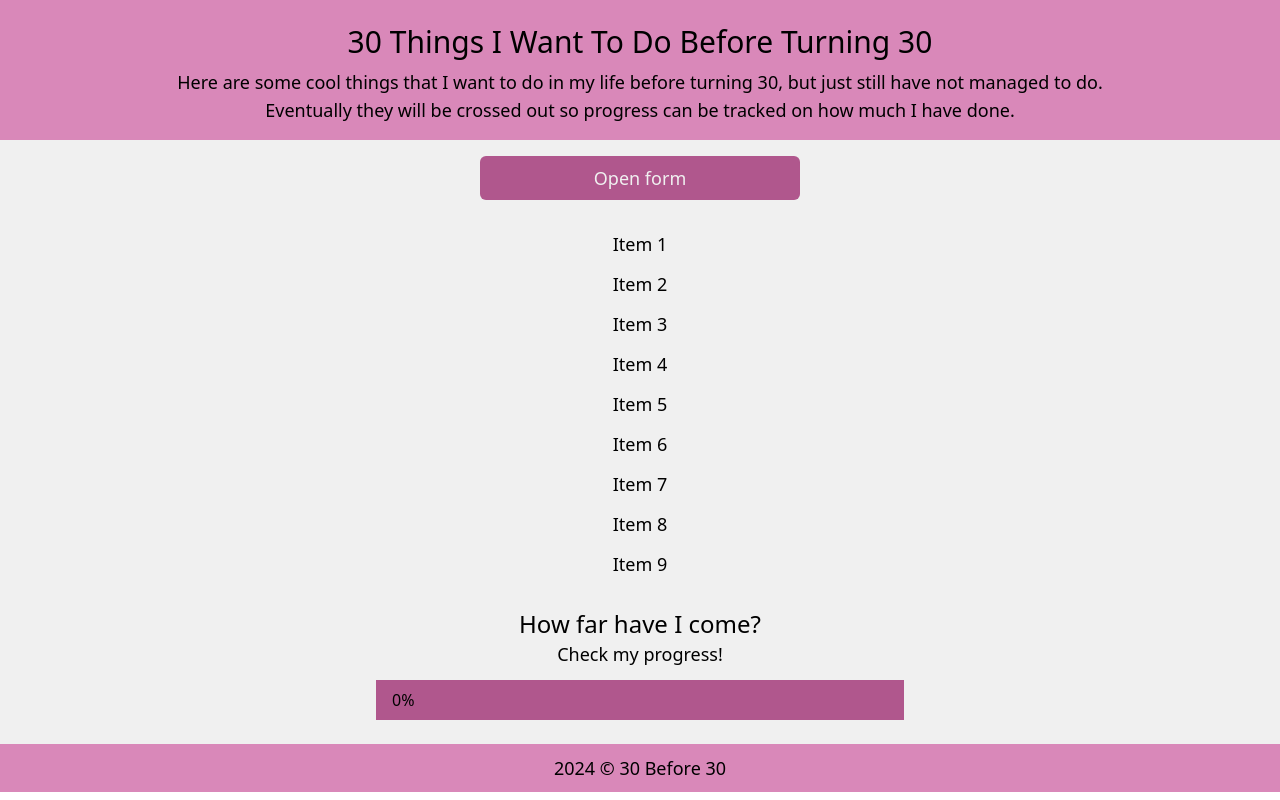
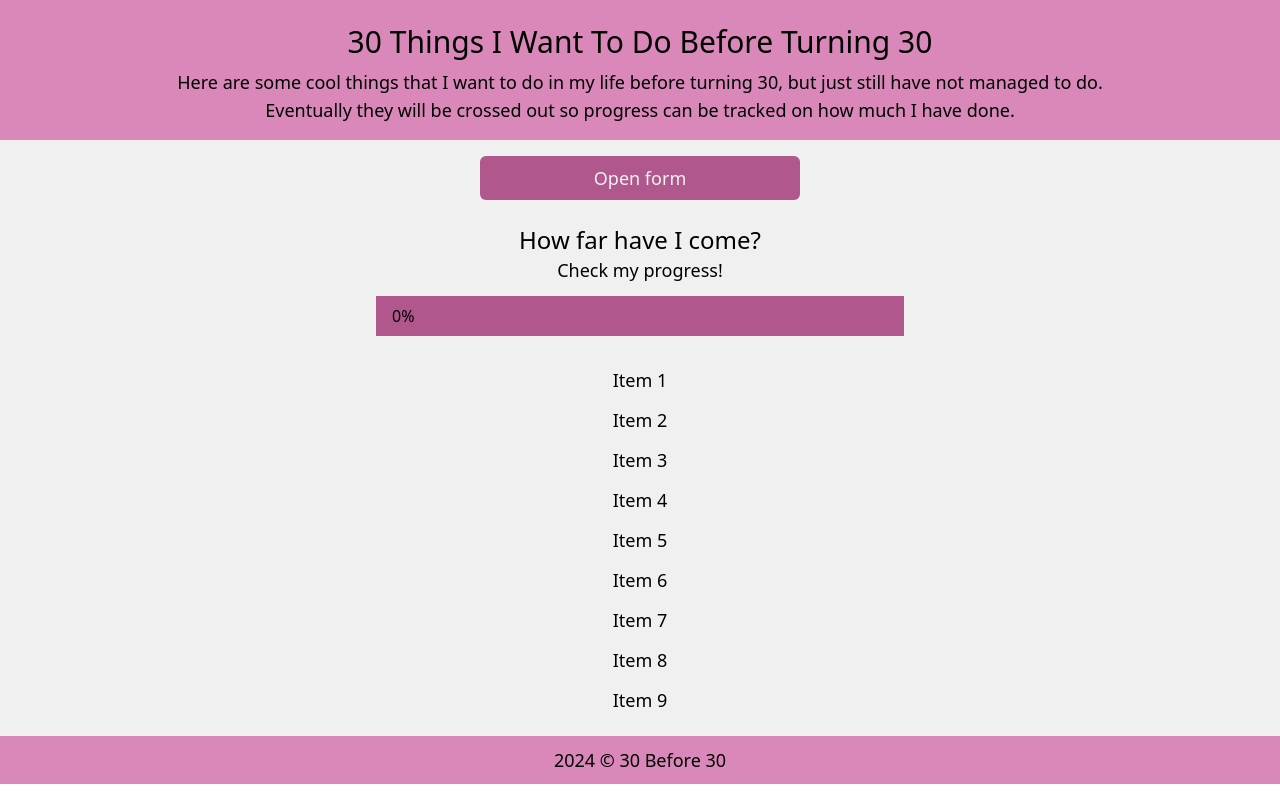
Before and after one commit to laasma-p/30-before-30-frontend, a React (Vite) app: page / in a window 1280 px wide. Built offline with nearby package versions, Linux system fonts and the light colour scheme.

Commit message:
move ProgressBar to display elsewhere

```diff
--- a/src/App.jsx
+++ b/src/App.jsx
@@ -64,12 +64,12 @@
     <div className="bg-white dark:bg-black">
       <Header />
       <Login />
+      <ProgressBar progress={progress} />
       <List
         listItems={listItems}
         completedItems={completedItems}
         strikeItemCompletion={strikeItemCompletion}
       />
-      <ProgressBar progress={progress} />
       <Footer />
     </div>
   );
```
